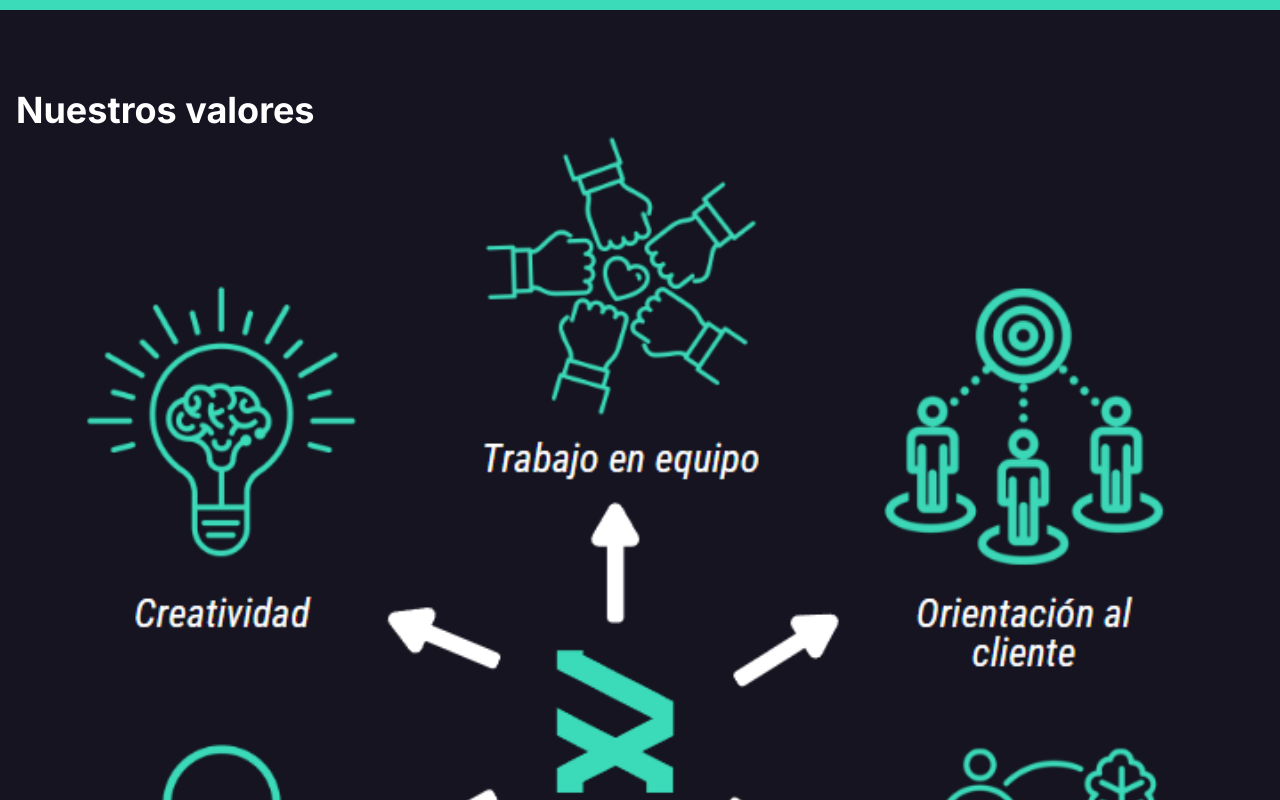
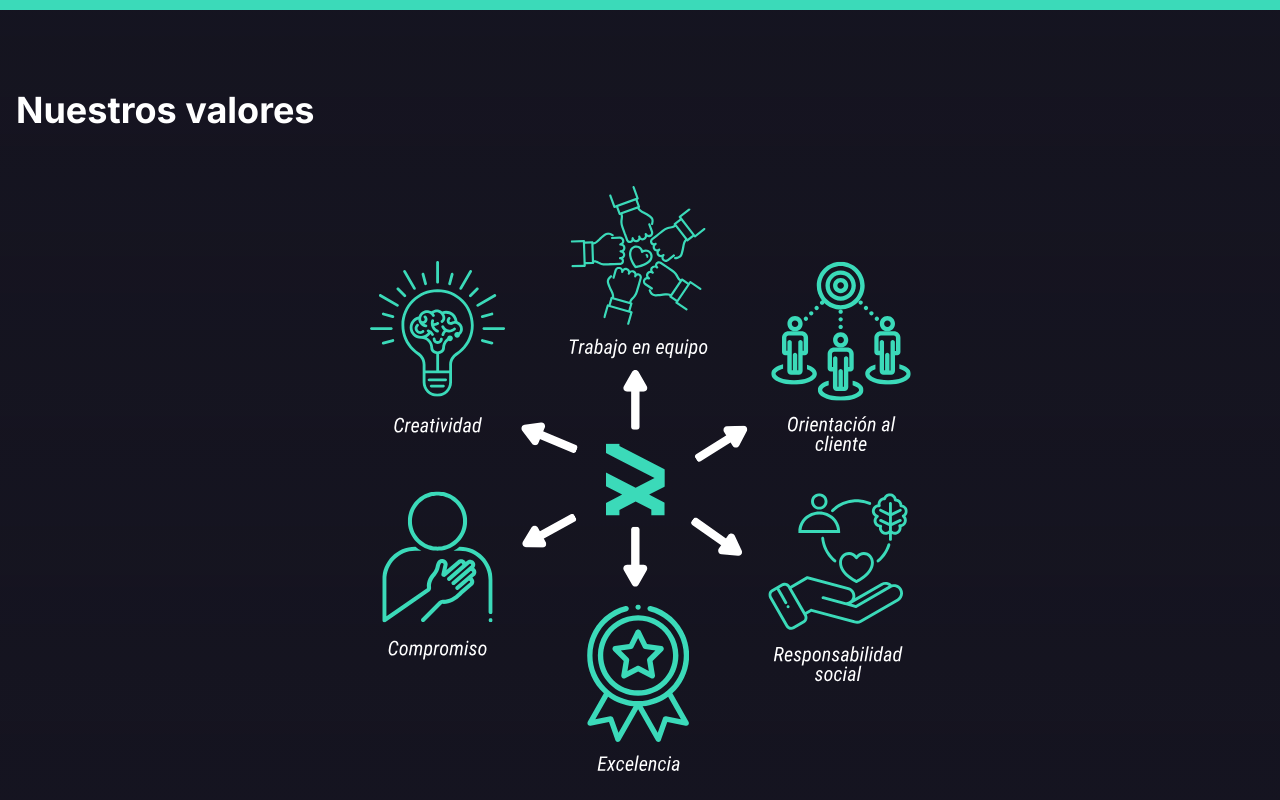
Before and after one commit to RLJ17/ReginWeb, a Next.js app: page /Nosotros in a window 1280 px wide. Shown: the part 2160-2960 px from the top of the page. Built offline with nearby package versions, Linux system fonts and the light colour scheme.

Commit message:
Valores svg

```diff
--- a/src/app/Nosotros/page.jsx
+++ b/src/app/Nosotros/page.jsx
@@ -68,10 +68,10 @@ export default function nosotros() {
             <div className="mx-24">
                 <p className="font-bold text-4xl text-white">Nuestros valores</p>
                 <Image
-                    src="/valores.png"
+                    src="/valores.svg"
                     alt="flecha"
                     width={500}
-                    height={400}
+                    height={1000}
                     objectFit="contain"
                     className=' min-w-full'
                 />
```
Also changed, not shown: public/valores.svg (added).
